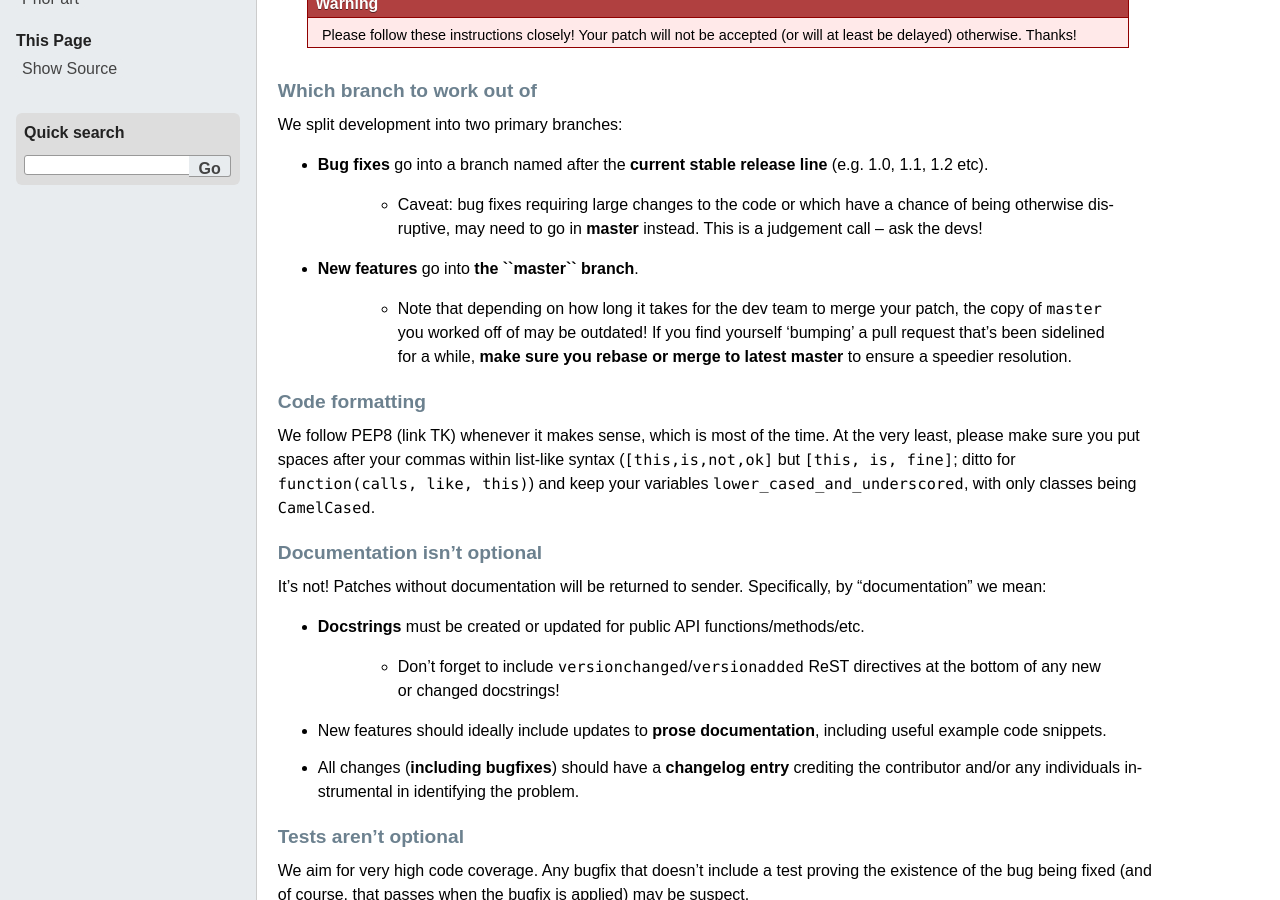
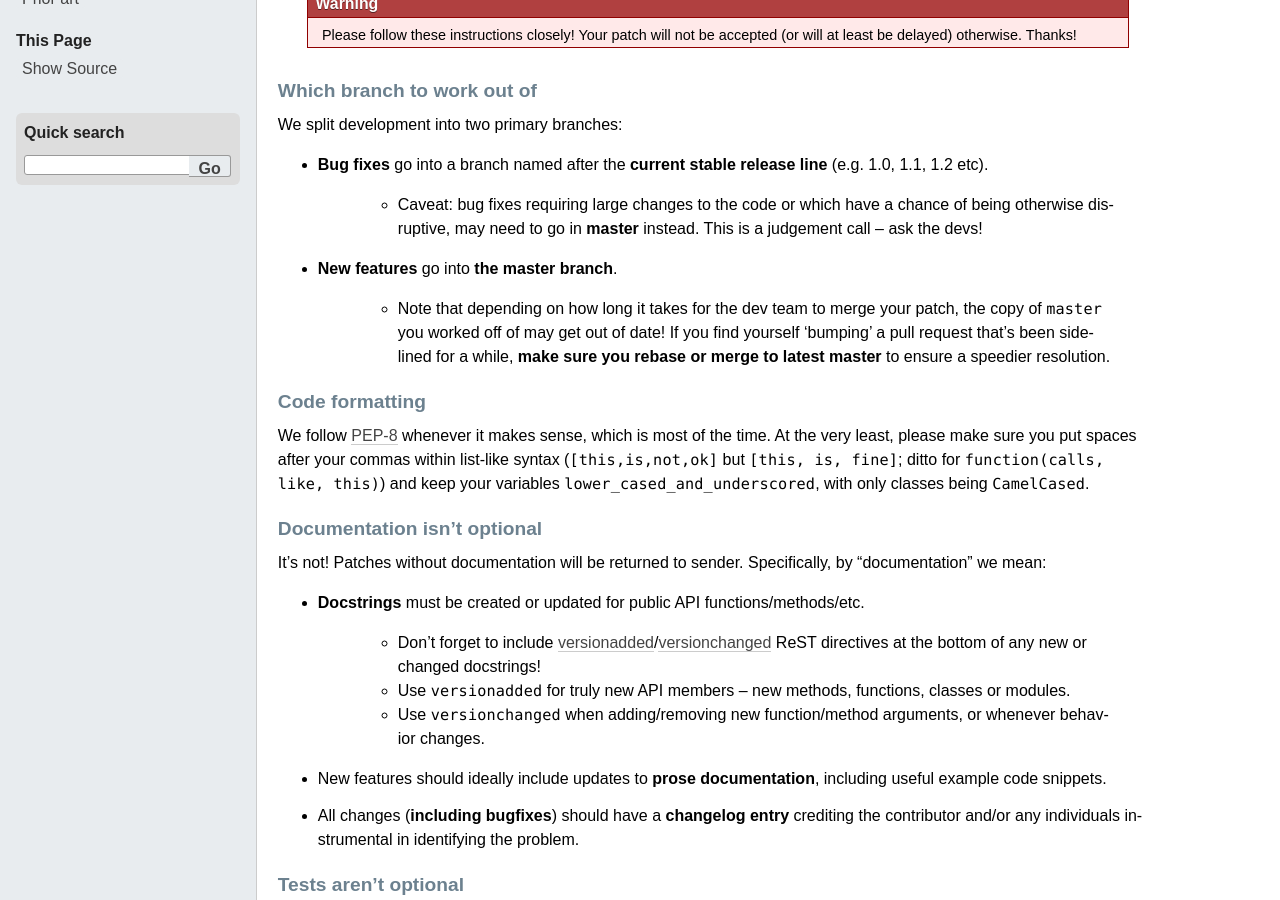
Before and after one commit to pyinvoke/invoke, a Sphinx documentation site: the page built from docs/contributing.rst, in a window 1280 px wide and 900 px high, scrolled down 375 px. Built offline with Sphinx 7.4.7, drawn with Linux system fonts in a browser that asks for light colours.

Commit message:
Updates/expansions to contribution docs

```diff
--- a/docs/contributing.rst
+++ b/docs/contributing.rst
@@ -30,22 +30,23 @@ We split development into two primary branches:
       chance of being otherwise disruptive, may need to go in **master**
       instead. This is a judgement call -- ask the devs!
 
-* **New features** go into **the ``master`` branch**.
+* **New features** go into **the master branch**.
 
     * Note that depending on how long it takes for the dev team to merge your
-      patch, the copy of ``master`` you worked off of may be outdated! If you
-      find yourself 'bumping' a pull request that's been sidelined for a while,
-      **make sure you rebase or merge to latest master** to ensure a speedier
-      resolution.
+      patch, the copy of ``master`` you worked off of may get out of date! If
+      you find yourself 'bumping' a pull request that's been sidelined for a
+      while, **make sure you rebase or merge to latest master** to ensure a
+      speedier resolution.
 
 Code formatting
 ---------------
 
-We follow PEP8 (link TK) whenever it makes sense, which is most of the time. At
-the very least, please make sure you put spaces after your commas within
-list-like syntax (``[this,is,not,ok]`` but ``[this, is, fine]``; ditto for
-``function(calls, like, this)``) and keep your variables
-``lower_cased_and_underscored``, with only classes being ``CamelCased``.
+We follow `PEP-8 <http://www.python.org/dev/peps/pep-0008/>`_ whenever it makes
+sense, which is most of the time. At the very least, please make sure you put
+spaces after your commas within list-like syntax (``[this,is,not,ok]`` but
+``[this, is, fine]``; ditto for ``function(calls, like, this)``) and keep your
+variables ``lower_cased_and_underscored``, with only classes being
+``CamelCased``.
 
 Documentation isn't optional
 ----------------------------
@@ -56,8 +57,14 @@ Specifically, by "documentation" we mean:
 * **Docstrings** must be created or updated for public API
   functions/methods/etc.
 
-    * Don't forget to include ``versionchanged``/``versionadded`` ReST
+    * Don't forget to include `versionadded
+      <http://sphinx-doc.org/markup/para.html#directive-versionadded>`_/`versionchanged
+      <http://sphinx-doc.org/markup/para.html#directive-versionchanged>`_ ReST
       directives at the bottom of any new or changed docstrings!
+    * Use ``versionadded`` for truly new API members -- new methods, functions,
+      classes or modules.
+    * Use ``versionchanged`` when adding/removing new function/method
+      arguments, or whenever behavior changes.
 
 * New features should ideally include updates to **prose documentation**,
   including useful example code snippets.
```
